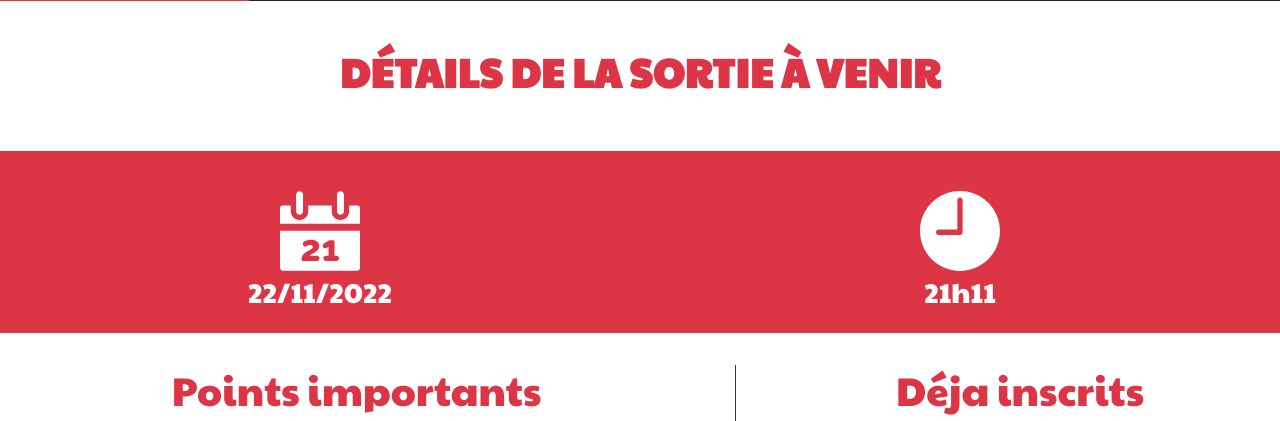
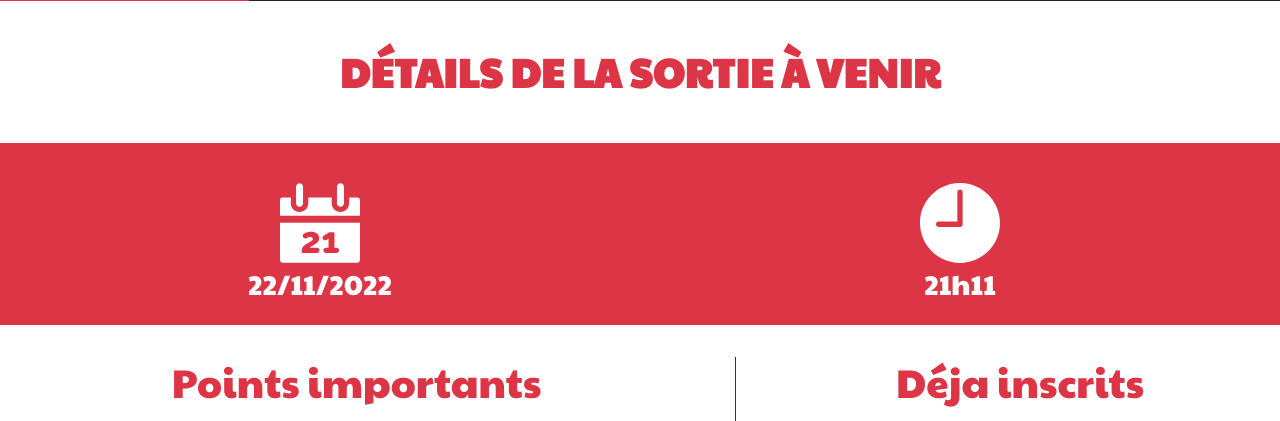
Before and after one commit to WildCodeSchool/2022-09-php-orleans-project-papys45, a PHP site: template src/View/DetailRoute/detailRoute.html.twig in a window 1280 px wide. Shown: the part 97-518 px from the top of the page. Run offline with PHP 8.4, Linux system fonts and the light colour scheme; the template is opened without the code that fills it, so the values that code supplies are empty; some libraries are stand-ins or nearby versions.

Commit message:
Fixed most of the titles margins - should be balanced now

```diff
--- a/src/View/DetailRoute/detailRoute.html.twig
+++ b/src/View/DetailRoute/detailRoute.html.twig
@@ -8,9 +8,9 @@
 {% block content %}
 
 	{% if "now"|date("Y-m-d") > route.date|date('Y-m-d') %}
-		<h1 class="fs-1 fw-bold text-danger text-center py-5">{{'Détails de la sortie passée'|upper}}</h1>
+		<h1 class="fs-1 fw-bold text-danger text-center mt-5 mb-5">{{'Détails de la sortie passée'|upper}}</h1>
 	{% else %}
-		<h1 class="fs-1 fw-bold text-danger text-center py-5">
+		<h1 class="fs-1 fw-bold text-danger text-center mt-5 mb-5">
 			{{'Détails de la sortie à venir'|upper}}
 		</h1>
 	{% endif %}
--- a/src/View/List/listRoute.html.twig
+++ b/src/View/List/listRoute.html.twig
@@ -6,7 +6,7 @@
 
 {% block content %}
 
-	<h1 class="fs-1 fw-bold text-danger text-center py-5">
+	<h1 class="fs-1 fw-bold text-danger text-center mt-5 mb-5">
 		LISTE DES SORTIES</h1>
 
 	<div class="mb-5">
--- a/src/View/Members/index.html.twig
+++ b/src/View/Members/index.html.twig
@@ -10,7 +10,7 @@
 	<div class="container-fluid mt-2">
 		<div class="row d-flex justify-content-center">
 			<div class="col-10">
-				<h1 class="officeTitle text-danger text-center mt-5">{{ "le bureau"|upper }}</h1>
+				<h1 class="officeTitle text-danger text-center fs-1 mt-5">{{ "le bureau"|upper }}</h1>
 				<div class="detailOffice mt-5 d-flex flex-wrap justify-content-center align-items-center">
 					{% for member in members|filter(member => member.role != 'member') -%}
 						<div class="officeCard card border-0 mx-4">
```
